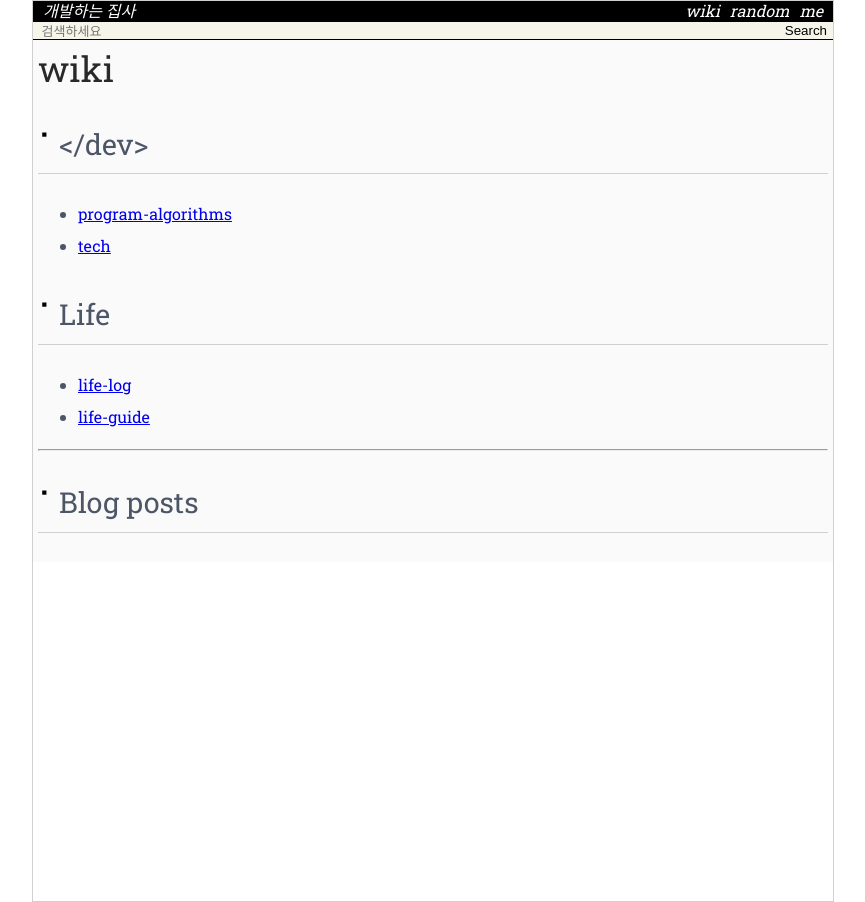
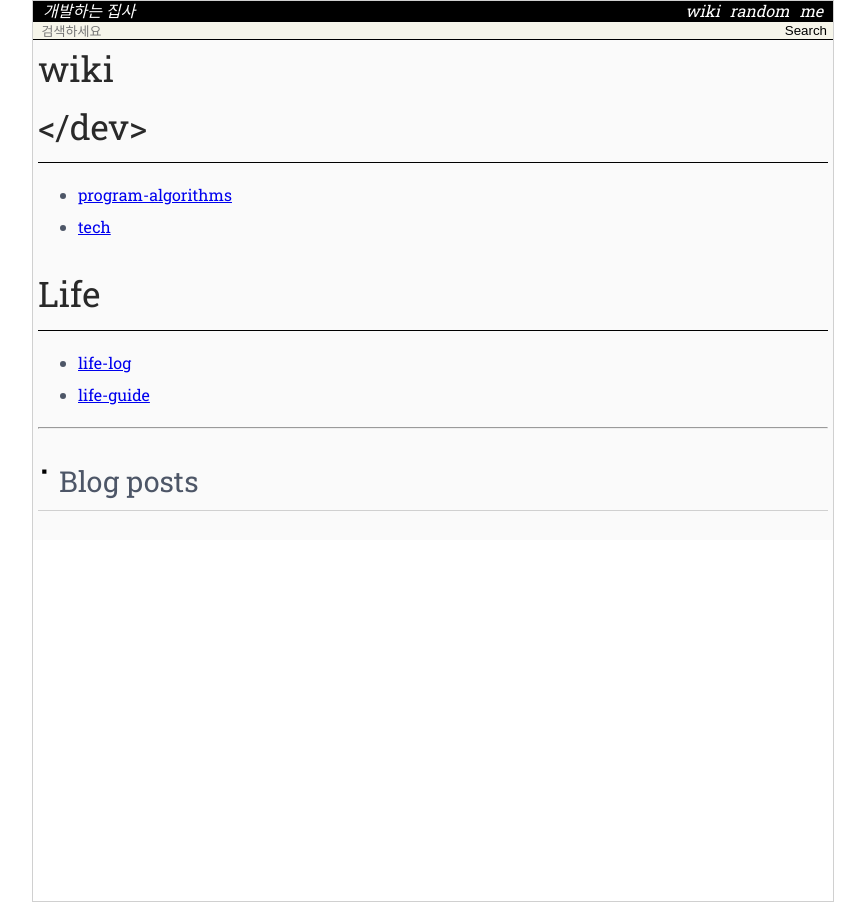
Before and after one commit to Achelous1/achelous1.github.io, a Jekyll site: the page built from _wiki/index.md, in a window 1280 px wide. Shown: the whole page, without its empty margins (207-1072 px from the left). Built offline with Jekyll 4.4.1, drawn with Linux system fonts in a browser that asks for light colours; nearby versions of some CDN libraries; some web fonts are replaced.

```diff
--- a/_wiki/index.md
+++ b/_wiki/index.md
@@ -7,13 +7,12 @@ comment : false
 regenerate: true
 ---
 
-## \</dev>
+# </dev>
 
 * [[program-algorithms]]
 * [[tech]]
 
-## Life
-
+# Life
 * [[life-log]]
 * [[life-guide]]
 
```
